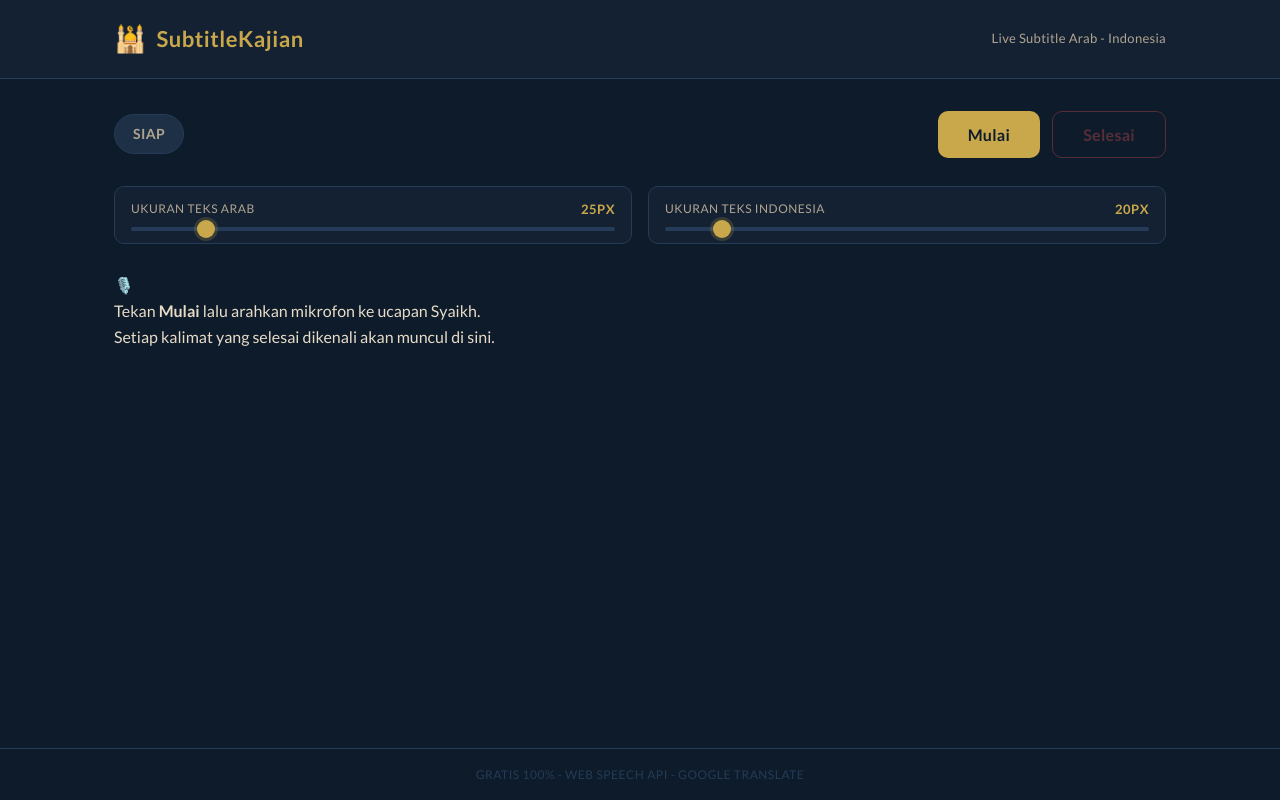
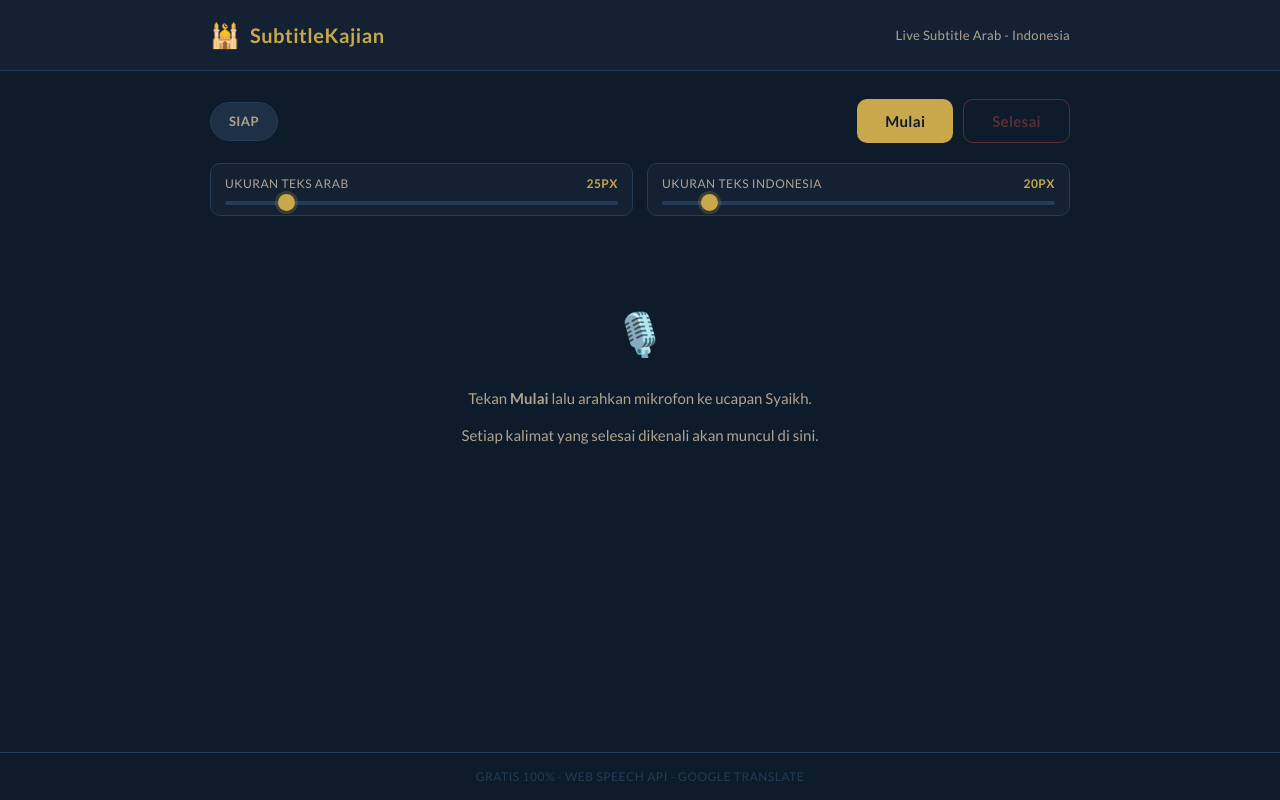
Before and after one commit to alamirfarma/tarjim-syaikh, a React (Vite) app: page / in a window 1280 px wide. Built offline with nearby package versions, Linux system fonts and the light colour scheme.

Commit message:
Refactor CSS styles for improved layout and spacing

```diff
--- a/src/index.css
+++ b/src/index.css
@@ -1,7 +1,6 @@
 /* ──────────────────────────────────────────────────────────────────
    SubtitleKajian — Global Styles
-   Aesthetic: Refined Islamic scholastic — dark navy, gold accents,
-   generous space, legible at projector distance
+   Aesthetic: Refined Islamic scholastic — dark navy, gold accents
 ────────────────────────────────────────────────────────────────── */
 
 @import url('https://fonts.googleapis.com/css2?family=Noto+Naskh+Arabic:wght@400;700&family=Lato:wght@300;400;700&display=swap');
@@ -31,7 +30,7 @@ body {
   --red-err:      #e05252;
   --green-ok:     #4caf82;
   --panel-radius: 16px;
-  --gap:          24px;
+  --gap:          20px;
 }
 
 /* ── Layout ── */
@@ -43,13 +42,13 @@ body {
 
 .main {
   flex: 1;
-  max-width: 1100px;
+  max-width: 900px;
   margin: 0 auto;
   width: 100%;
-  padding: 32px 24px 48px;
+  padding: 28px 20px 48px;
   display: flex;
   flex-direction: column;
-  gap: 28px;
+  gap: 20px;
 }
 
 /* ── Header ── */
@@ -59,9 +58,9 @@ body {
 }
 
 .header-inner {
-  max-width: 1100px;
+  max-width: 900px;
   margin: 0 auto;
-  padding: 18px 24px;
+  padding: 16px 20px;
   display: flex;
   align-items: center;
   justify-content: space-between;
@@ -75,13 +74,11 @@ body {
   gap: 10px;
 }
 
-.header-icon {
-  font-size: 26px;
-}
+.header-icon { font-size: 24px; }
 
 .header-title {
   font-family: 'Lato', sans-serif;
-  font-size: 22px;
+  font-size: 20px;
   font-weight: 700;
   color: var(--gold);
   letter-spacing: 0.5px;
@@ -96,7 +93,7 @@ body {
 /* ── Footer ── */
 .footer {
   text-align: center;
-  padding: 16px;
+  padding: 14px;
   font-size: 12px;
   color: var(--navy-border);
   letter-spacing: 0.5px;
@@ -108,8 +105,9 @@ body {
 .controls-row {
   display: flex;
   align-items: center;
-  gap: 20px;
+  gap: 16px;
   flex-wrap: wrap;
+  justify-content: space-between;
 }
 
 /* ── Status Badge ── */
@@ -119,41 +117,21 @@ body {
   gap: 8px;
   padding: 8px 18px;
   border-radius: 999px;
-  font-size: 14px;
+  font-size: 13px;
   font-weight: 700;
   letter-spacing: 0.4px;
   text-transform: uppercase;
   border: 1px solid transparent;
 }
 
-.status-idle {
-  background: var(--navy-light);
-  color: var(--cream-dim);
-  border-color: var(--navy-border);
-}
+.status-idle        { background: var(--navy-light); color: var(--cream-dim); border-color: var(--navy-border); }
+.status-live        { background: rgba(76,175,130,0.15); color: var(--green-ok); border-color: rgba(76,175,130,0.4); }
+.status-translating { background: rgba(201,168,76,0.12); color: var(--gold); border-color: rgba(201,168,76,0.35); }
+.status-error       { background: rgba(224,82,82,0.12); color: var(--red-err); border-color: rgba(224,82,82,0.35); }
 
-.status-live {
-  background: rgba(76, 175, 130, 0.15);
-  color: var(--green-ok);
-  border-color: rgba(76, 175, 130, 0.4);
-}
-
-.status-translating {
-  background: rgba(201, 168, 76, 0.12);
-  color: var(--gold);
-  border-color: rgba(201, 168, 76, 0.35);
-}
-
-.status-error {
-  background: rgba(224, 82, 82, 0.12);
-  color: var(--red-err);
-  border-color: rgba(224, 82, 82, 0.35);
-}
-
-/* Pulse dot for live status */
+/* Pulse dot */
 .pulse-dot {
-  width: 10px;
-  height: 10px;
+  width: 9px; height: 9px;
   background: var(--green-ok);
   border-radius: 50%;
   display: inline-block;
@@ -166,435 +144,238 @@ body {
 }
 
 /* ── Buttons ── */
-.btn-group {
-  display: flex;
-  gap: 12px;
-  flex-wrap: wrap;
-}
+.btn-group { display: flex; gap: 10px; flex-wrap: wrap; }
 
 .btn {
-  border: none;
-  cursor: pointer;
-  border-radius: 10px;
-  font-family: 'Lato', sans-serif;
-  font-weight: 700;
+  border: none; cursor: pointer; border-radius: 10px;
+  font-family: 'Lato', sans-serif; font-weight: 700;
   letter-spacing: 0.3px;
   transition: background 0.18s, opacity 0.18s, transform 0.1s;
   outline: none;
 }
+.btn:focus-visible { box-shadow: 0 0 0 3px rgba(201,168,76,0.45); }
+.btn:active:not(:disabled) { transform: scale(0.97); }
+.btn:disabled { opacity: 0.35; cursor: not-allowed; }
 
-.btn:focus-visible {
-  box-shadow: 0 0 0 3px rgba(201, 168, 76, 0.45);
-}
-
-.btn:active:not(:disabled) {
-  transform: scale(0.97);
-}
-
-.btn:disabled {
-  opacity: 0.35;
-  cursor: not-allowed;
-}
-
-.btn-large {
-  padding: 13px 30px;
-  font-size: 16px;
-}
-
-.btn-primary {
-  background: var(--gold);
-  color: #0d1b2a;
-}
-
-.btn-primary:hover:not(:disabled) {
-  background: var(--gold-light);
-}
-
-.btn-secondary {
-  background: var(--navy-light);
-  color: var(--cream);
-  border: 1px solid var(--navy-border);
-}
-
-.btn-secondary:hover:not(:disabled) {
-  background: var(--navy-border);
-}
-
-.btn-danger {
-  background: transparent;
-  color: var(--red-err);
-  border: 1.5px solid var(--red-err);
-}
-
-.btn-danger:hover:not(:disabled) {
-  background: rgba(224, 82, 82, 0.12);
-}
+.btn-large  { padding: 12px 28px; font-size: 15px; }
+.btn-primary { background: var(--gold); color: #0d1b2a; }
+.btn-primary:hover:not(:disabled) { background: var(--gold-light); }
+.btn-secondary { background: var(--navy-light); color: var(--cream); border: 1px solid var(--navy-border); }
+.btn-secondary:hover:not(:disabled) { background: var(--navy-border); }
+.btn-danger { background: transparent; color: var(--red-err); border: 1.5px solid var(--red-err); }
+.btn-danger:hover:not(:disabled) { background: rgba(224,82,82,0.12); }
+.btn-pdf { background: transparent; color: var(--green-ok); border: 1.5px solid var(--green-ok); padding: 12px 26px; font-size: 15px; }
+.btn-pdf:hover:not(:disabled) { background: rgba(76,175,130,0.12); }
 
 /* ── Error Banner ── */
 .error-banner {
-  background: rgba(224, 82, 82, 0.1);
-  border: 1px solid rgba(224, 82, 82, 0.3);
+  background: rgba(224,82,82,0.1);
+  border: 1px solid rgba(224,82,82,0.3);
   border-radius: 10px;
-  padding: 12px 18px;
+  padding: 10px 16px;
   color: var(--red-err);
   font-size: 14px;
 }
 
-/* ── Subtitle Panels ── */
-.subtitle-wrap {
-  display: grid;
-  grid-template-columns: 1fr;
-  gap: var(--gap);
+/* ── History Feed ── */
+.history-feed {
+  display: flex;
+  flex-direction: column;
+  gap: 14px;
 }
 
-.panel {
+/* Pesan kosong */
+.feed-empty {
+  display: flex;
+  flex-direction: column;
+  align-items: center;
+  gap: 10px;
+  padding: 60px 24px;
+  color: var(--cream-dim);
+  font-size: 15px;
+  text-align: center;
+  line-height: 1.8;
+}
+.feed-empty-icon { font-size: 42px; margin-bottom: 4px; }
+
+/* ── Entry Card ── */
+.entry-card {
+  position: relative;
   background: var(--navy-mid);
   border: 1px solid var(--navy-border);
   border-radius: var(--panel-radius);
-  padding: 28px 32px;
-  min-height: 200px;
+  border-left: 4px solid var(--gold-dim);
+  padding: 20px 24px 18px;
   display: flex;
   flex-direction: column;
-  gap: 16px;
+  gap: 12px;
+  animation: slideIn 0.3s ease;
 }
 
-.panel-arabic {
-  border-top: 3px solid var(--gold);
+@keyframes slideIn {
+  from { opacity: 0; transform: translateY(-10px); }
+  to   { opacity: 1; transform: translateY(0); }
 }
 
-.panel-indonesian {
-  border-top: 3px solid #4caf82;
+/* Kartu yang sedang live (proses terjemahan) */
+.entry-card--live {
+  border-left-color: var(--gold);
+  background: rgba(201,168,76,0.06);
+  box-shadow: 0 0 0 1px rgba(201,168,76,0.2);
 }
 
-.panel-label {
-  font-size: 13px;
+.live-badge {
+  display: inline-flex;
+  align-items: center;
+  gap: 7px;
+  font-size: 11px;
   font-weight: 700;
-  letter-spacing: 0.8px;
+  letter-spacing: 0.6px;
   text-transform: uppercase;
-  color: var(--cream-dim);
-  display: flex;
-  align-items: center;
-  gap: 8px;
+  color: var(--gold);
 }
 
-.panel-flag {
-  font-size: 16px;
-}
-
-.panel-text {
-  flex: 1;
-  display: flex;
-  align-items: center;
-}
-
-/* Arabic subtitle */
-.arabic-text {
+/* Teks Arab dalam kartu */
+.entry-arabic {
   font-family: 'Noto Naskh Arabic', serif;
-  font-size: clamp(28px, 5vw, 56px);
-  line-height: 1.7;
   color: var(--gold-light);
+  line-height: 1.9;
   text-align: right;
-  justify-content: flex-end;
   word-break: break-word;
 }
 
-/* Indonesian subtitle */
-.indonesian-text {
+/* Garis pemisah Arab - Indonesia */
+.entry-divider {
+  height: 1px;
+  background: var(--navy-border);
+  margin: 0 -4px;
+}
+
+/* Teks Indonesia dalam kartu */
+.entry-indonesian {
   font-family: 'Lato', sans-serif;
-  font-size: clamp(22px, 3.5vw, 44px);
   font-weight: 300;
-  line-height: 1.6;
   color: var(--cream);
-  text-align: left;
+  line-height: 1.7;
   word-break: break-word;
 }
 
-.placeholder-text {
+/* Nomor urut di pojok kanan bawah */
+.entry-index {
+  position: absolute;
+  bottom: 10px;
+  right: 14px;
+  font-size: 11px;
   color: var(--navy-border);
-  font-style: italic;
-  font-size: 0.65em;
+  letter-spacing: 0.3px;
+  font-weight: 700;
 }
 
-/* Translating animation */
+/* Animasi loading terjemahan */
 .translating-indicator {
   display: inline-flex;
   align-items: center;
   gap: 10px;
   color: var(--gold);
-  font-size: 0.65em;
+  font-size: 14px;
   font-style: italic;
 }
 
-.dots {
-  display: inline-flex;
-  gap: 4px;
-}
-
+.dots { display: inline-flex; gap: 4px; }
 .dots span {
-  width: 7px;
-  height: 7px;
+  width: 6px; height: 6px;
   background: var(--gold);
   border-radius: 50%;
   animation: bounce 1.2s ease-in-out infinite;
 }
-
 .dots span:nth-child(2) { animation-delay: 0.2s; }
 .dots span:nth-child(3) { animation-delay: 0.4s; }
 
 @keyframes bounce {
   0%, 80%, 100% { transform: translateY(0); }
-  40%           { transform: translateY(-8px); }
+  40%           { transform: translateY(-7px); }
 }
 
-/* ── Session Counter ── */
-.session-counter {
-  text-align: center;
-  font-size: 13px;
-  color: var(--cream-dim);
-  letter-spacing: 0.3px;
+/* ── Notes View (tampilan setelah selesai) ── */
+.notes-wrap { display: flex; flex-direction: column; gap: 24px; }
+
+.notes-header {
+  display: flex; align-items: baseline; gap: 16px; flex-wrap: wrap;
+  padding-bottom: 16px; border-bottom: 1px solid var(--navy-border);
 }
 
-/* ── Notes View ── */
-.notes-wrap {
-  display: flex;
-  flex-direction: column;
-  gap: 24px;
-}
-
-.notes-header {
-  display: flex;
-  align-items: baseline;
-  gap: 16px;
-  flex-wrap: wrap;
-  padding-bottom: 16px;
-  border-bottom: 1px solid var(--navy-border);
-}
-
-.notes-title {
-  font-family: 'Lato', sans-serif;
-  font-size: 28px;
-  font-weight: 700;
-  color: var(--gold);
-}
-
-.notes-meta {
-  font-size: 14px;
-  color: var(--cream-dim);
-}
-
-.notes-empty {
-  text-align: center;
-  padding: 60px 0;
-  color: var(--cream-dim);
-  font-style: italic;
-}
+.notes-title { font-size: 26px; font-weight: 700; color: var(--gold); }
+.notes-meta  { font-size: 14px; color: var(--cream-dim); }
+.notes-empty { text-align: center; padding: 60px 0; color: var(--cream-dim); font-style: italic; }
 
 .notes-body {
-  display: flex;
-  flex-direction: column;
-  gap: 20px;
-  max-height: 60vh;
-  overflow-y: auto;
-  padding-right: 6px;
+  display: flex; flex-direction: column; gap: 16px;
+  max-height: 62vh; overflow-y: auto; padding-right: 6px;
 }
-
-.notes-body::-webkit-scrollbar {
-  width: 5px;
-}
-
-.notes-body::-webkit-scrollbar-track {
-  background: var(--navy-deep);
-}
-
-.notes-body::-webkit-scrollbar-thumb {
-  background: var(--navy-border);
-  border-radius: 10px;
-}
+.notes-body::-webkit-scrollbar { width: 5px; }
+.notes-body::-webkit-scrollbar-track { background: var(--navy-deep); }
+.notes-body::-webkit-scrollbar-thumb { background: var(--navy-border); border-radius: 10px; }
 
 .note-entry {
-  display: flex;
-  gap: 16px;
-  background: var(--navy-mid);
-  border: 1px solid var(--navy-border);
-  border-radius: 12px;
-  padding: 18px 20px;
+  display: flex; gap: 14px;
+  background: var(--navy-mid); border: 1px solid var(--navy-border);
+  border-radius: 12px; padding: 16px 18px;
   border-left: 3px solid var(--gold-dim);
 }
 
-.note-index {
-  font-size: 13px;
-  font-weight: 700;
-  color: var(--gold-dim);
-  min-width: 24px;
-  padding-top: 2px;
-}
+.note-index { font-size: 13px; font-weight: 700; color: var(--gold-dim); min-width: 22px; padding-top: 2px; }
+.note-content { flex: 1; display: flex; flex-direction: column; gap: 7px; }
+.note-arabic { font-family: 'Noto Naskh Arabic', serif; font-size: 19px; color: var(--gold-light); line-height: 1.8; }
+.note-indonesian { font-size: 15px; color: var(--cream); line-height: 1.7; }
+.note-time { font-size: 11px; color: var(--navy-border); letter-spacing: 0.3px; }
 
-.note-content {
-  flex: 1;
-  display: flex;
-  flex-direction: column;
-  gap: 8px;
-}
-
-.note-arabic {
-  font-family: 'Noto Naskh Arabic', serif;
-  font-size: 20px;
-  color: var(--gold-light);
-  line-height: 1.8;
-}
-
-.note-indonesian {
-  font-size: 16px;
-  color: var(--cream);
-  line-height: 1.7;
-}
-
-.note-time {
-  font-size: 11px;
-  color: var(--navy-border);
-  letter-spacing: 0.3px;
-}
-
-.notes-actions {
-  display: flex;
-  gap: 12px;
-  flex-wrap: wrap;
-  padding-top: 8px;
-}
-
-.notes-actions .btn {
-  padding: 12px 26px;
-  font-size: 15px;
-}
-
-/* ── Unsupported Browser ── */
-.unsupported-wrap {
-  text-align: center;
-  padding: 80px 24px;
-  display: flex;
-  flex-direction: column;
-  align-items: center;
-  gap: 20px;
-}
-
-.unsupported-icon {
-  font-size: 64px;
-  filter: grayscale(1) opacity(0.5);
-}
-
-.unsupported-title {
-  font-size: 26px;
-  font-weight: 700;
-  color: var(--gold);
-}
-
-.unsupported-desc {
-  font-size: 17px;
-  color: var(--cream-dim);
-  max-width: 480px;
-  line-height: 1.7;
-}
-
-/* ── Responsive ── */
-@media (min-width: 768px) {
-  .subtitle-wrap {
-    grid-template-columns: 1fr 1fr;
-  }
-
-  .controls-row {
-    justify-content: space-between;
-  }
-}
-
-@media (max-width: 480px) {
-  .main { padding: 20px 14px 40px; }
-  .panel { padding: 20px 18px; }
-  .btn-large { padding: 11px 22px; font-size: 15px; }
-}
+.notes-actions { display: flex; gap: 12px; flex-wrap: wrap; padding-top: 8px; }
+.notes-actions .btn { padding: 11px 24px; font-size: 14px; }
 
 /* ── Font Size Sliders ── */
-.sliders-row {
-  display: grid;
-  grid-template-columns: 1fr 1fr;
-  gap: 16px;
-}
+.sliders-row { display: grid; grid-template-columns: 1fr 1fr; gap: 14px; }
 
 @media (max-width: 600px) {
   .sliders-row { grid-template-columns: 1fr; }
 }
 
 .font-slider-wrap {
-  background: var(--navy-mid);
-  border: 1px solid var(--navy-border);
-  border-radius: 10px;
-  padding: 12px 16px;
-  display: flex;
-  flex-direction: column;
-  gap: 8px;
+  background: var(--navy-mid); border: 1px solid var(--navy-border);
+  border-radius: 10px; padding: 10px 14px;
+  display: flex; flex-direction: column; gap: 7px;
 }
 
 .font-slider-label {
-  display: flex;
-  justify-content: space-between;
-  align-items: center;
-  font-size: 12px;
-  color: var(--cream-dim);
-  text-transform: uppercase;
-  letter-spacing: 0.5px;
+  display: flex; justify-content: space-between; align-items: center;
+  font-size: 12px; color: var(--cream-dim);
+  text-transform: uppercase; letter-spacing: 0.5px;
 }
 
-.font-slider-value {
-  font-weight: 700;
-  color: var(--gold);
-  font-size: 13px;
-}
+.font-slider-value { font-weight: 700; color: var(--gold); font-size: 12px; }
 
 .font-slider {
-  -webkit-appearance: none;
-  appearance: none;
-  width: 100%;
-  height: 4px;
-  border-radius: 4px;
-  background: var(--navy-border);
-  outline: none;
-  cursor: pointer;
+  -webkit-appearance: none; appearance: none;
+  width: 100%; height: 4px; border-radius: 4px;
+  background: var(--navy-border); outline: none; cursor: pointer;
 }
-
 .font-slider::-webkit-slider-thumb {
-  -webkit-appearance: none;
-  appearance: none;
-  width: 18px;
-  height: 18px;
-  border-radius: 50%;
-  background: var(--gold);
-  cursor: pointer;
+  -webkit-appearance: none; appearance: none;
+  width: 17px; height: 17px; border-radius: 50%;
+  background: var(--gold); cursor: pointer;
   transition: background 0.15s, transform 0.1s;
   box-shadow: 0 0 0 3px rgba(201,168,76,0.2);
 }
+.font-slider::-webkit-slider-thumb:hover { background: var(--gold-light); transform: scale(1.15); }
+.font-slider::-moz-range-thumb { width: 17px; height: 17px; border-radius: 50%; background: var(--gold); cursor: pointer; border: none; }
 
-.font-slider::-webkit-slider-thumb:hover {
-  background: var(--gold-light);
-  transform: scale(1.15);
+/* ── Unsupported Browser ── */
+.unsupported-wrap { text-align: center; padding: 80px 24px; display: flex; flex-direction: column; align-items: center; gap: 20px; }
+.unsupported-title { font-size: 24px; font-weight: 700; color: var(--gold); }
+.unsupported-desc { font-size: 16px; color: var(--cream-dim); max-width: 460px; line-height: 1.7; }
+
+/* ── Responsive ── */
+@media (max-width: 480px) {
+  .main { padding: 16px 12px 36px; }
+  .entry-card { padding: 16px 16px 14px; }
+  .btn-large { padding: 10px 20px; font-size: 14px; }
 }
-
-.font-slider::-moz-range-thumb {
-  width: 18px;
-  height: 18px;
-  border-radius: 50%;
-  background: var(--gold);
-  cursor: pointer;
-  border: none;
-}
-
-/* ── PDF Export Button ── */
-.btn-pdf {
-  background: transparent;
-  color: #4caf82;
-  border: 1.5px solid #4caf82;
-  padding: 12px 26px;
-  font-size: 15px;
-}
-
-.btn-pdf:hover:not(:disabled) {
-  background: rgba(76, 175, 130, 0.12);
-}
```
